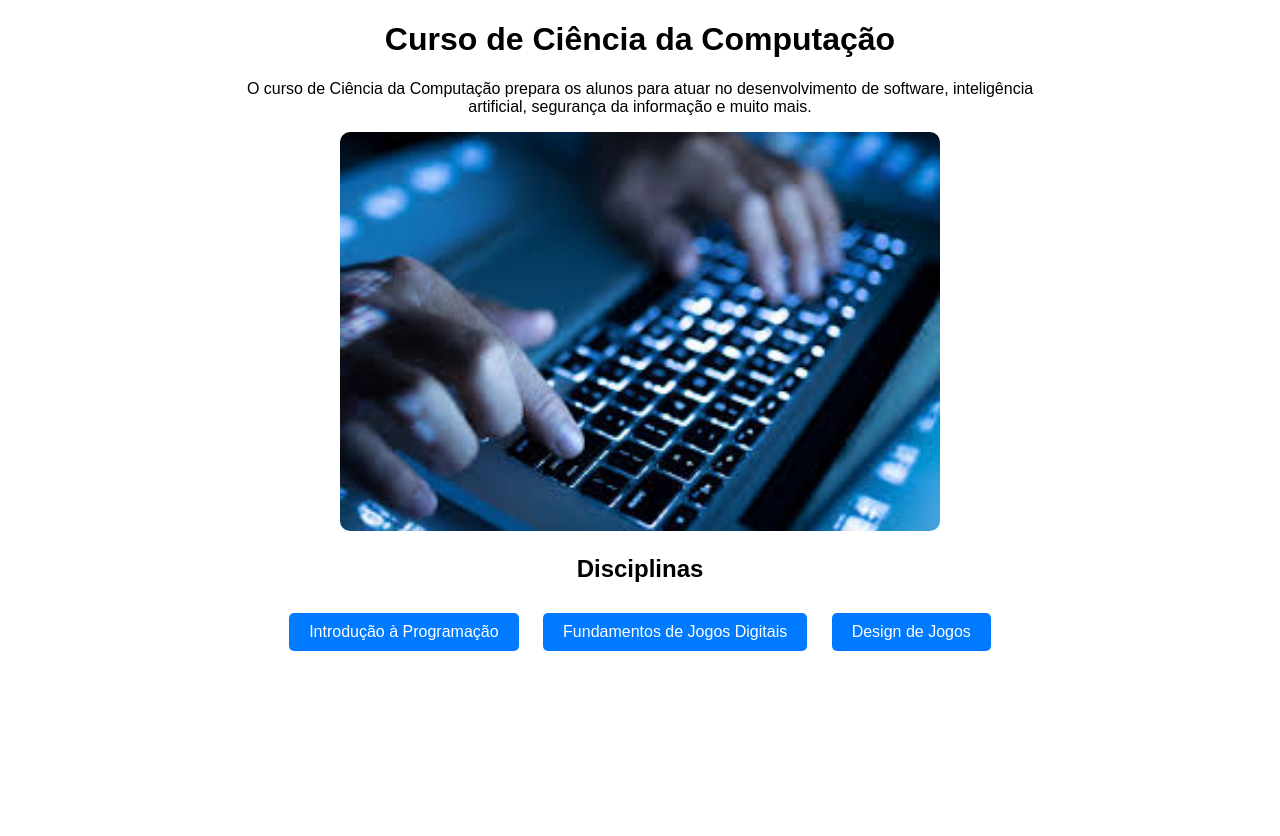
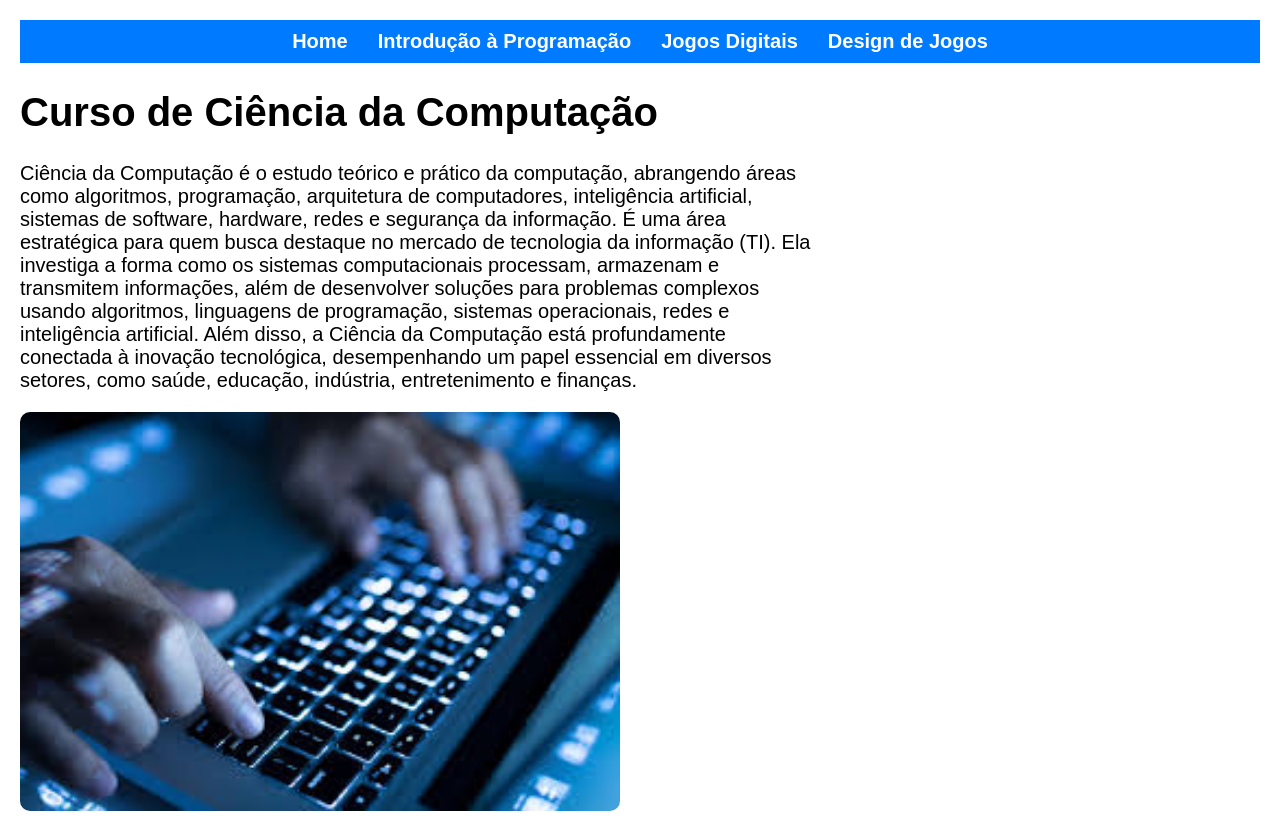
Before and after one commit to augusto183/Atividade-Pratica-1, a plain HTML site: page index.html in a window 1280 px wide. Before the commit the page ends 800 px from the top, so only its background shows below. Drawn offline with Linux system fonts and the light colour scheme.

Commit message:
Atividade prática 1

```diff
--- a/index.html
+++ b/index.html
@@ -7,12 +7,35 @@
     <style>
         body {
             font-family: Arial, sans-serif;
-            text-align: center;
+            text-align: left;
             margin: 20px;
+            font-size: 20px;
         }
         .container {
             max-width: 800px;
-            margin: auto;
+            margin: left;
+        }
+        nav {
+            background-color: #007bff;
+            padding: 10px;
+        }
+        nav ul {
+            list-style: none;
+            margin: 0;
+            padding: 0;
+            display: flex;
+            justify-content: center;
+        }
+        nav ul li {
+            margin: 0 15px;
+        }
+        nav ul li a {
+            color: white;
+            text-decoration: none;
+            font-weight: bold;
+        }
+        nav ul li a:hover {
+            text-decoration: underline;
         }
         img {
             width: 100%;
@@ -35,16 +58,23 @@
 </head>
 <body>
 
+    <nav>
+        <ul>
+            <li><a href="index.html">Home</a></li>
+            <li><a href="Introdução_á_Programação.html">Introdução à Programação</a></li>
+            <li><a href="Fundamentos_de_Jogos_Digitais.html">Jogos Digitais</a></li>
+            <li><a href="Design_de_Jogos.html">Design de Jogos</a></li>
+        </ul>
+    </nav>
+
     <div class="container">
         <h1>Curso de Ciência da Computação</h1>
-        <p>O curso de Ciência da Computação prepara os alunos para atuar no desenvolvimento de software, inteligência artificial, segurança da informação e muito mais.</p>
+        <p>Ciência da Computação é o estudo teórico e prático da computação, abrangendo áreas como algoritmos, programação, arquitetura de computadores, inteligência artificial, sistemas de software, hardware, redes e segurança da informação. É uma área estratégica para quem busca destaque no mercado de tecnologia da informação (TI).
+
+            Ela investiga a forma como os sistemas computacionais processam, armazenam e transmitem informações, além de desenvolver soluções para problemas complexos usando algoritmos, linguagens de programação, sistemas operacionais, redes e inteligência artificial.
+
+            Além disso, a Ciência da Computação está profundamente conectada à inovação tecnológica, desempenhando um papel essencial em diversos setores, como saúde, educação, indústria, entretenimento e finanças.</p>
         <img src="Ciencia da computação.jpg" alt="Imagem de Computação">
-
-        <h2>Disciplinas</h2>
-        <a href="Introdução_á_Programação.html" class="button">Introdução à Programação</a>
-        <a href="Fundamentos_de_Jogos_Digitais.html" class="button">Fundamentos de Jogos Digitais</a>
-        <a href="Design_de_jogos.html" class="button">Design de Jogos</a>
     </div>
-
 </body>
 </html>
```
Also changed, not shown: Design_de_Jogos.html (+38 -6 lines), Fundamentos_de_Jogos_Digitais.html (+39 -5 lines), Introdução_á_Programação.html (+40 -9 lines).
